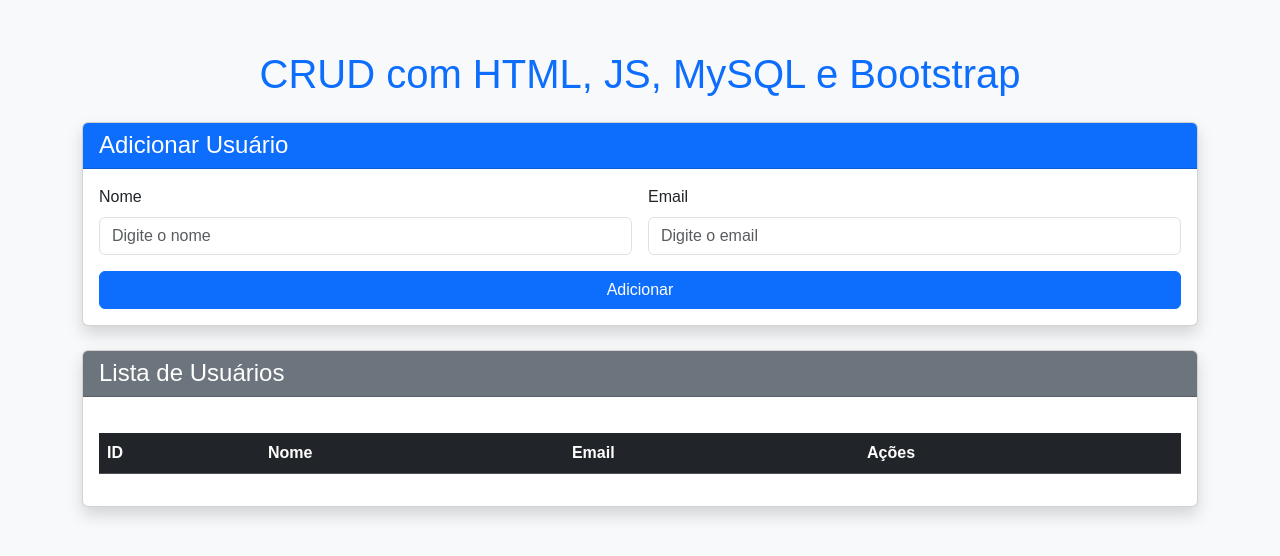
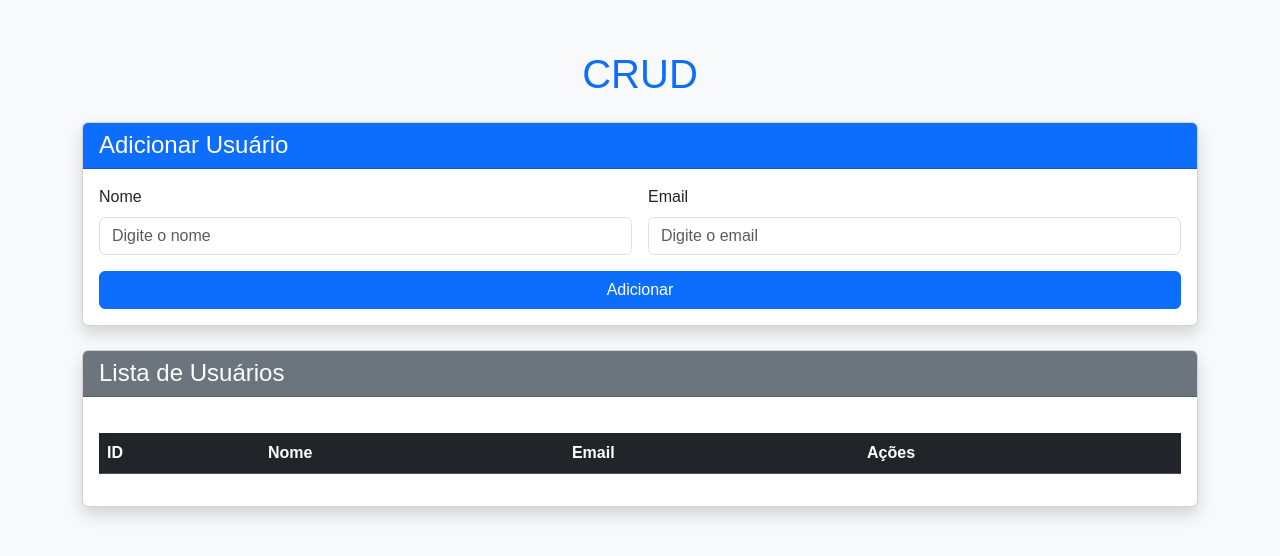
Before and after one commit to mluizaguedes/atividade-SO2, a website: page index.html in a window 1280 px wide. Drawn offline with nearby package versions, Linux system fonts and the light colour scheme; no server answers.

Commit message:
update index.html

```diff
--- a/index.html
+++ b/index.html
@@ -3,7 +3,7 @@
 <head>
     <meta charset="UTF-8">
     <meta name="viewport" content="width=device-width, initial-scale=1.0">
-    <title>CRUD Demo com Bootstrap</title>
+    <title>CRUD</title>
     <!-- Bootstrap CSS -->
     <link href="https://cdn.jsdelivr.net/npm/bootstrap@5.3.0-alpha1/dist/css/bootstrap.min.css" rel="stylesheet">
     <style>
@@ -24,7 +24,7 @@
 </head>
 <body>
     <div class="container">
-        <h1 class="text-center mb-4 text-primary">CRUD com HTML, JS, MySQL e Bootstrap</h1>
+        <h1 class="text-center mb-4 text-primary">CRUD</h1>
 
         <!-- Formulário -->
         <div class="card shadow mb-4">
```
